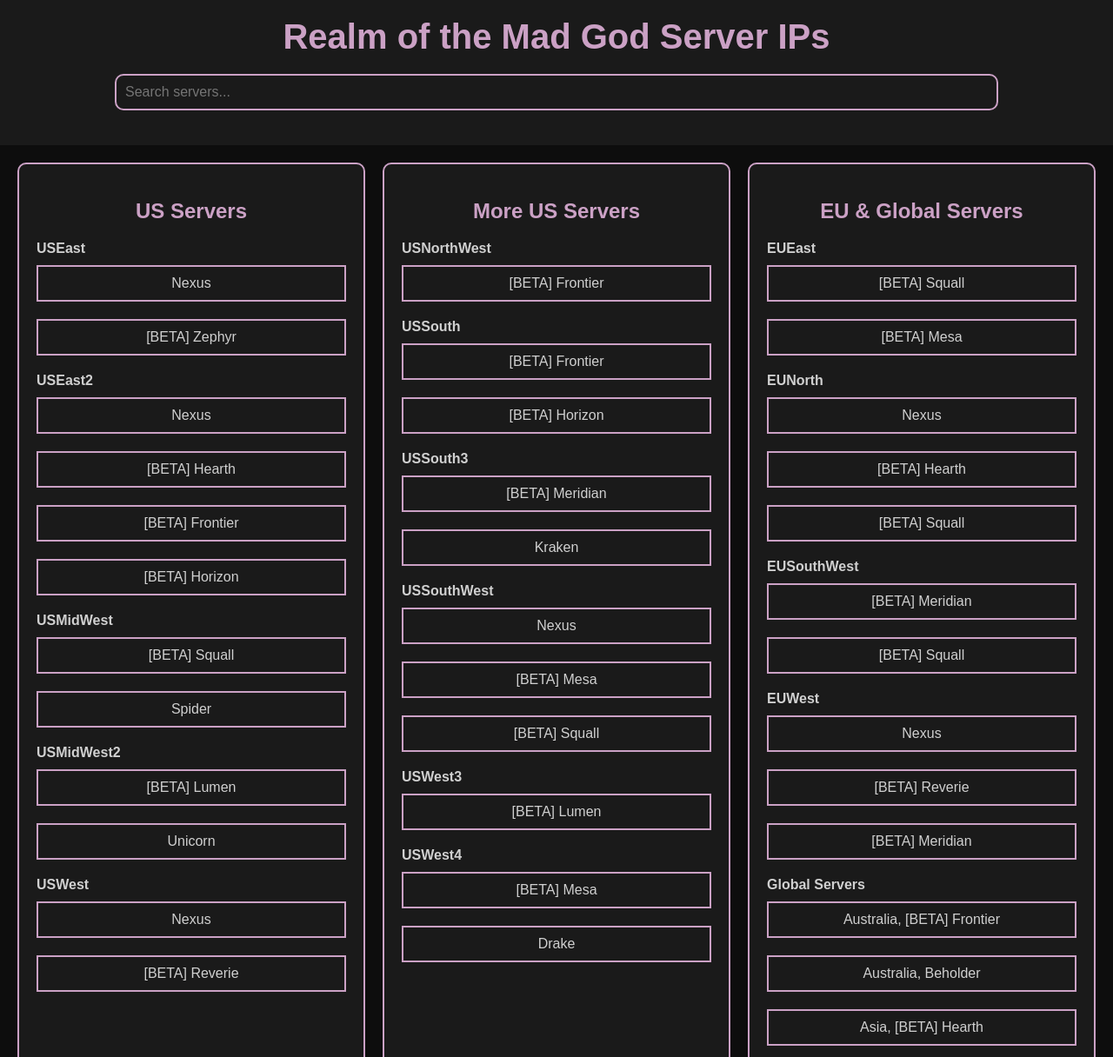
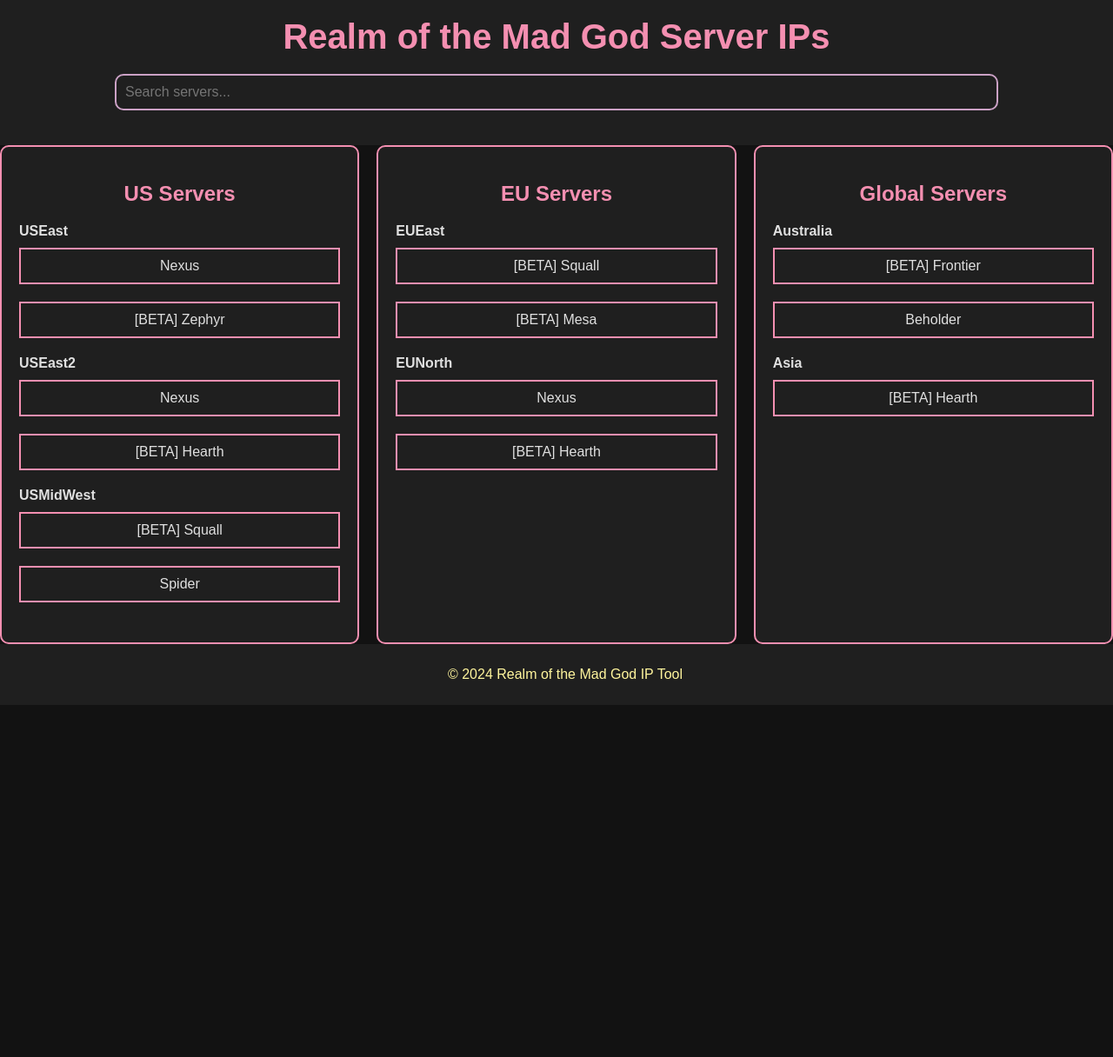
Before and after one commit to jeff-zhou8/rotmg-ips, a website: page frontend/public/index.html in a window 1280 px wide. Shown: the top 1216 px of the page at 87% size. After the commit the page ends 811 px from the top, so only its background shows below. Drawn offline with Linux system fonts and the light colour scheme.

Commit message:
Release v1.0.0

```diff
--- a/backend/package.json
+++ b/backend/package.json
@@ -1,6 +1,8 @@
 {
   "name": "realm-of-the-mad-god-ip-tool-backend",
   "version": "1.0.0",
+  "description": "Backend for Realm of the Mad God IP Tool",
+  "main": "server.js",
   "scripts": {
     "start": "node server.js"
   },
--- a/frontend/public/css/styles.css
+++ b/frontend/public/css/styles.css
@@ -1,24 +1,23 @@
 /* Main body styling */
 body {
     font-family: Arial, sans-serif;
-    background-color: #0D0D0D; /* Darker background */
-    color: #D0D0D0; /* Light text */
+    background-color: #121212; /* Dark background */
+    color: #E0E0E0; /* Light text */
     margin: 0;
     padding: 0;
 }
 
 /* Header */
 header {
-    background-color: #1A1A1A; /* Dark grey header */
-    color: #CBA1C5; /* Light purple text */
+    background-color: #1F1F1F;
+    color: #F48FB1;
     padding: 20px;
     text-align: center;
 }
 
 h1 {
+    font-size: 2.5em;
     margin: 0;
-    font-size: 2.5em;
-    color: #CBA1C5; /* Light purple heading */
 }
 
 /* Navigation */
@@ -30,9 +29,9 @@
     width: 80%;
     padding: 10px;
     margin-bottom: 20px;
-    border: 2px solid #CBA1C5; /* Purple border */
-    background-color: #1A1A1A;
-    color: #D0D0D0;
+    border: 2px solid #CBA1C5;
+    background-color: #1F1F1F;
+    color: #E0E0E0;
     border-radius: 10px;
     font-size: 16px;
 }
@@ -49,43 +48,33 @@
 
 /* Button styling */
 button {
-    background-color: #1A1A1A;
-    border: 2px solid #CBA1C5;
-    color: #D0D0D0;
+    background-color: #1F1F1F;
+    border: 2px solid #F48FB1;
+    color: #E0E0E0;
     padding: 10px;
     width: 100%;
     margin-bottom: 10px;
     font-size: 16px;
     cursor: pointer;
-    transition: background-color 0.3s ease, border-color 0.3s ease;
     position: relative;
+    transition: background-color 0.3s, border-color 0.3s;
 }
 
 button:hover {
-    background-color: #292929;
-    border-color: #9A72B0; /* Darker purple on hover */
+    background-color: #333;
+    border-color: #FFCC80;
 }
 
-/* IP reveal on hover */
 button span {
-    color: #CE93D8; /* Pastel purple for IPs */
+    color: #CE93D8;
     visibility: hidden;
     opacity: 0;
-    transition: opacity 0.3s ease;
-    position: absolute;
-    top: 50%;
-    left: 50%;
-    transform: translate(-50%, -50%);
+    transition: opacity 0.3s;
 }
 
 button:hover span {
     visibility: visible;
     opacity: 1;
-}
-
-/* Main content styling */
-main {
-    padding: 20px;
 }
 
 /* Server columns layout */
@@ -98,24 +87,24 @@
 .column {
     width: 30%;
     padding: 20px;
-    background-color: #1A1A1A;
-    border: 2px solid #CBA1C5;
+    background-color: #1F1F1F;
+    border: 2px solid #F48FB1;
     border-radius: 10px;
 }
 
 .column h2 {
     text-align: center;
-    color: #CBA1C5;
+    color: #F48FB1;
 }
 
-/* Notification popup */
+/* Notification */
 #notification {
     display: none;
     position: fixed;
     bottom: 20px;
     right: 20px;
     background-color: #2F2F2F;
-    color: #D0D0D0;
+    color: #E0E0E0;
     padding: 15px 20px;
     border-radius: 8px;
     font-size: 14px;
@@ -138,24 +127,9 @@
     to { bottom: 0; opacity: 0; }
 }
 
-/* Modern scrollbar styling */
-body {
-    scrollbar-width: thin;
-    scrollbar-color: #888 #1A1A1A;
-}
-
-body::-webkit-scrollbar {
-    width: 10px;
-}
-
-body::-webkit-scrollbar-thumb {
-    background-color: #888;
-    border-radius: 10px;
-}
-
 /* Footer */
 footer {
-    background-color: #1A1A1A;
+    background-color: #1F1F1F;
     color: #FFF59D;
     text-align: center;
     padding: 10px;
--- a/frontend/public/index.html
+++ b/frontend/public/index.html
@@ -29,53 +29,15 @@
                     <li><strong>USEast2</strong></li>
                     <li><button onclick="copyToClipboard('54.209.152.223')">Nexus</button></li>
                     <li><button onclick="copyToClipboard('3.92.186.173')">[BETA] Hearth</button></li>
-                    <li><button onclick="copyToClipboard('54.196.48.20')">[BETA] Frontier</button></li>
-                    <li><button onclick="copyToClipboard('44.212.54.81')">[BETA] Horizon</button></li>
 
                     <li><strong>USMidWest</strong></li>
                     <li><button onclick="copyToClipboard('18.223.98.102')">[BETA] Squall</button></li>
                     <li><button onclick="copyToClipboard('3.132.215.145')">Spider</button></li>
-
-                    <li><strong>USMidWest2</strong></li>
-                    <li><button onclick="copyToClipboard('3.129.66.248')">[BETA] Lumen</button></li>
-                    <li><button onclick="copyToClipboard('3.131.99.10')">Unicorn</button></li>
-
-                    <li><strong>USWest</strong></li>
-                    <li><button onclick="copyToClipboard('54.86.47.176')">Nexus</button></li>
-                    <li><button onclick="copyToClipboard('52.55.11.175')">[BETA] Reverie</button></li>
                 </ul>
             </div>
 
             <div class="column">
-                <h2>More US Servers</h2>
-                <ul>
-                    <li><strong>USNorthWest</strong></li>
-                    <li><button onclick="copyToClipboard('3.89.23.211')">[BETA] Frontier</button></li>
-
-                    <li><strong>USSouth</strong></li>
-                    <li><button onclick="copyToClipboard('54.152.253.238')">[BETA] Frontier</button></li>
-                    <li><button onclick="copyToClipboard('44.203.254.167')">[BETA] Horizon</button></li>
-
-                    <li><strong>USSouth3</strong></li>
-                    <li><button onclick="copyToClipboard('54.235.225.178')">[BETA] Meridian</button></li>
-                    <li><button onclick="copyToClipboard('52.90.113.152')">Kraken</button></li>
-
-                    <li><strong>USSouthWest</strong></li>
-                    <li><button onclick="copyToClipboard('54.153.13.68')">Nexus</button></li>
-                    <li><button onclick="copyToClipboard('18.144.31.150')">[BETA] Mesa</button></li>
-                    <li><button onclick="copyToClipboard('54.219.211.167')">[BETA] Squall</button></li>
-
-                    <li><strong>USWest3</strong></li>
-                    <li><button onclick="copyToClipboard('13.56.194.53')">[BETA] Lumen</button></li>
-
-                    <li><strong>USWest4</strong></li>
-                    <li><button onclick="copyToClipboard('3.92.207.94')">[BETA] Mesa</button></li>
-                    <li><button onclick="copyToClipboard('3.82.104.152')">Drake</button></li>
-                </ul>
-            </div>
-
-            <div class="column">
-                <h2>EU & Global Servers</h2>
+                <h2>EU Servers</h2>
                 <ul>
                     <li><strong>EUEast</strong></li>
                     <li><button onclick="copyToClipboard('3.75.237.52')">[BETA] Squall</button></li>
@@ -84,32 +46,29 @@
                     <li><strong>EUNorth</strong></li>
                     <li><button onclick="copyToClipboard('18.159.133.120')">Nexus</button></li>
                     <li><button onclick="copyToClipboard('18.192.176.238')">[BETA] Hearth</button></li>
-                    <li><button onclick="copyToClipboard('18.192.176.238')">[BETA] Squall</button></li>
+                </ul>
+            </div>
 
-                    <li><strong>EUSouthWest</strong></li>
-                    <li><button onclick="copyToClipboard('13.38.65.203')">[BETA] Meridian</button></li>
-                    <li><button onclick="copyToClipboard('13.38.65.203')">[BETA] Squall</button></li>
+            <div class="column">
+                <h2>Global Servers</h2>
+                <ul>
+                    <li><strong>Australia</strong></li>
+                    <li><button onclick="copyToClipboard('13.211.79.144')">[BETA] Frontier</button></li>
+                    <li><button onclick="copyToClipboard('3.25.164.73')">Beholder</button></li>
 
-                    <li><strong>EUWest</strong></li>
-                    <li><button onclick="copyToClipboard('15.237.60.223')">Nexus</button></li>
-                    <li><button onclick="copyToClipboard('15.188.239.201')">[BETA] Reverie</button></li>
-                    <li><button onclick="copyToClipboard('15.188.239.201')">[BETA] Meridian</button></li>
-
-                    <li><strong>Global Servers</strong></li>
-                    <li><button onclick="copyToClipboard('13.211.79.144')">Australia, [BETA] Frontier</button></li>
-                    <li><button onclick="copyToClipboard('3.25.164.73')">Australia, Beholder</button></li>
-                    <li><button onclick="copyToClipboard('54.251.13.215')">Asia, [BETA] Hearth</button></li>
+                    <li><strong>Asia</strong></li>
+                    <li><button onclick="copyToClipboard('54.251.13.215')">[BETA] Hearth</button></li>
                 </ul>
             </div>
         </section>
     </main>
 
     <footer>
-        <p>darling // #lover</p>
+        <p>© 2024 Realm of the Mad God IP Tool</p>
     </footer>
 
     <!-- Notification -->
-    <div id="notification">IP copied succesfully.</div>
+    <div id="notification">First IP copied! Keep browsing for more.</div>
 </body>
 
 </html>
```
Also changed, not shown: frontend/public/js/script.js (+3 -23 lines), 1 other file.
